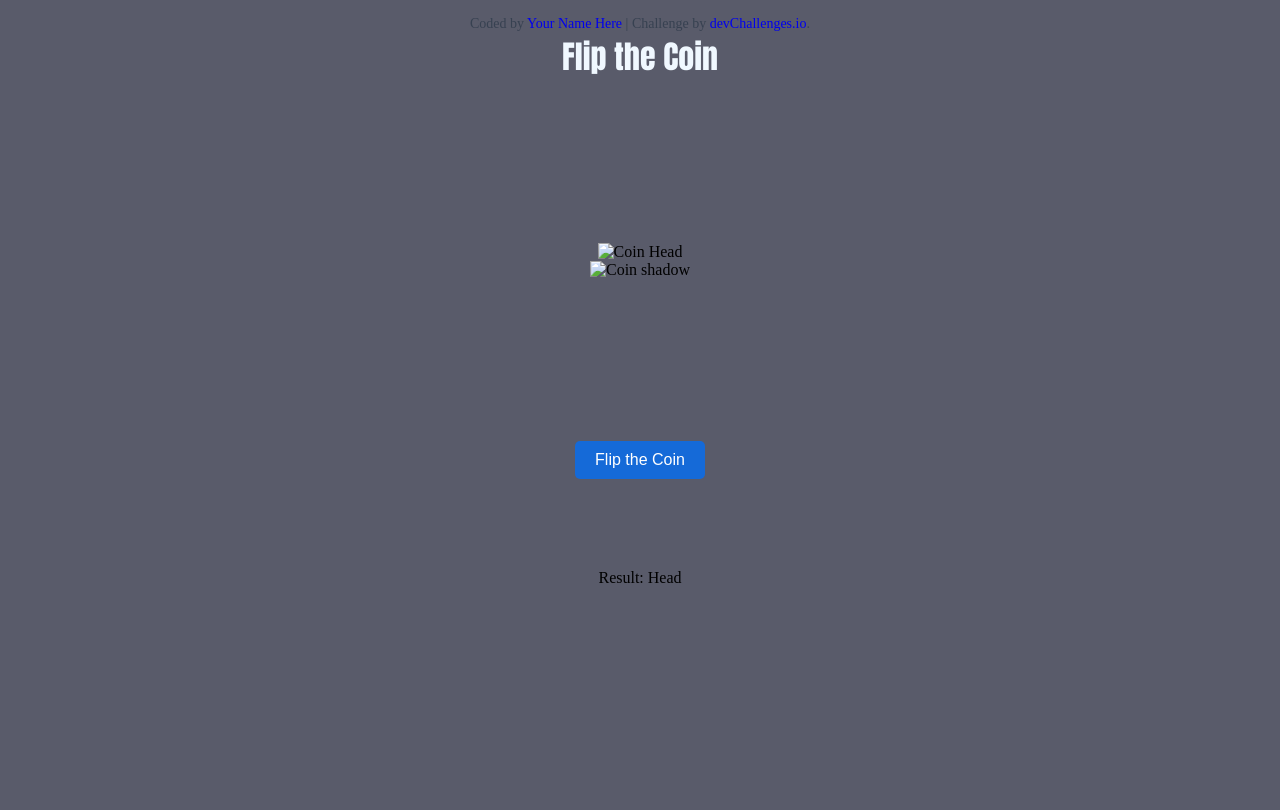
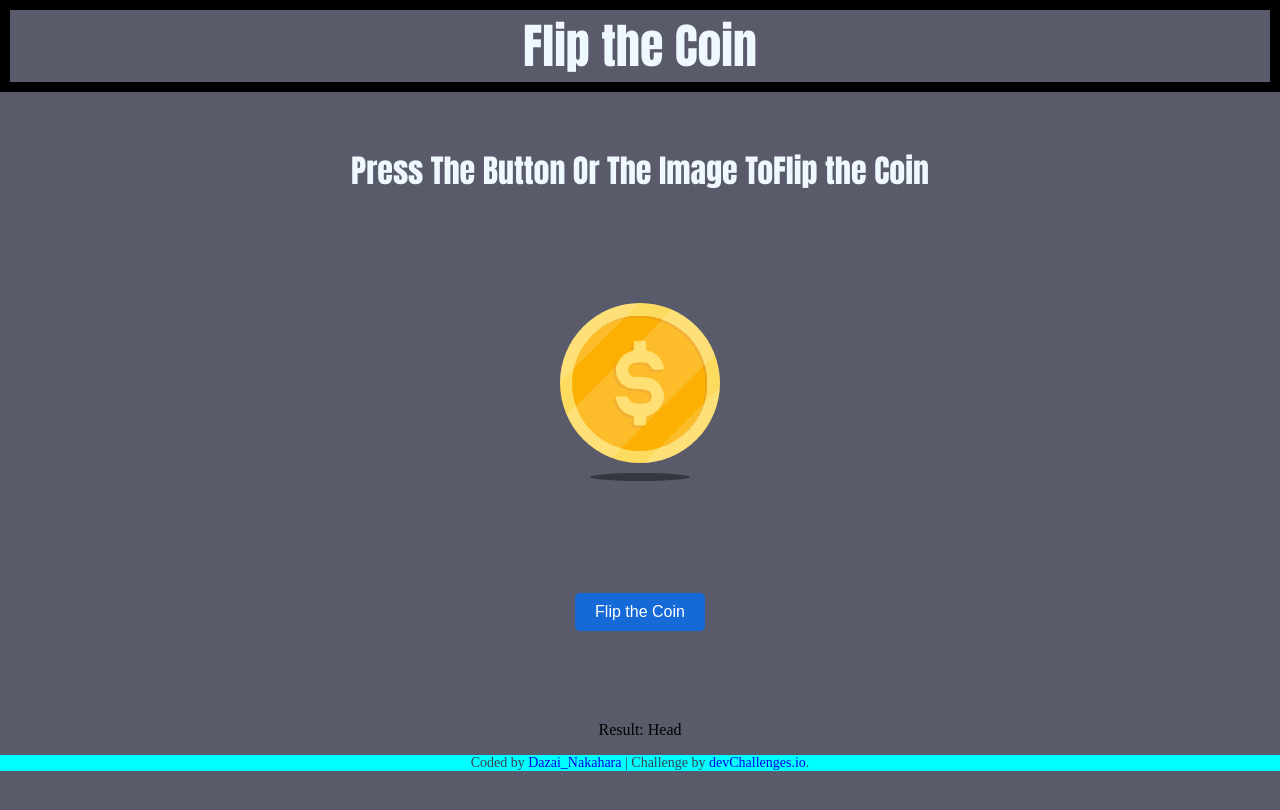
Before and after one commit to Arinjaychaudhary/flip-a-coin, a plain HTML site: page index.html in a window 1280 px wide. Drawn offline with Linux system fonts and the light colour scheme.

Commit message:
Add files via upload

```diff
--- a/index.html
+++ b/index.html
@@ -5,7 +5,7 @@
   <meta charset="UTF-8" />
   <meta name="viewport" content="width=device-width, initial-scale=1.0" />
 
-  <link rel="icon" href="resources/favicon.ico" type="image/x-icon" sizes="96x96" />
+  <link rel="icon" href="favicon.ico" type="image/x-icon" sizes="96x96" />
 
   <title>Flip the coin | devChallenges.io</title>
 
@@ -16,7 +16,12 @@
       padding: 0;
       box-sizing: border-box;
     }
-
+    #headering {
+      font-size: 48px;
+      font-family: Impact, Haettenschweiler, 'Arial Narrow Bold', sans-serif;
+      color: aliceblue;
+      border: 10px solid #000000;
+    }
     body {
       height: 100vh;
       background-color: rgba(33, 35, 56, 0.747);
@@ -55,32 +60,30 @@
     Random
 
     -->
-  <footer>
-    <div class="author-info">
-      Coded by <a href="#">Your Name Here</a> | Challenge by
-      <a href="https://www.devchallenges.io?ref=challenge" target="_blank">devChallenges.io</a>.
-    </div>
-  </footer>
+
 
   <center>
+
     <div class="container">
-      <h1 style="font-size: 32px;
+      <h1 id="headering">Flip the Coin</h1>
+    <br>
+    <br>
+    <br>
+          <h1 style="font-size: 32px;
       font-family: Impact, Haettenschweiler, 'Arial Narrow Bold', sans-serif;
-      color: aliceblue;">Flip the Coin</h1>
+      color: aliceblue;">Press The Button Or The Image ToFlip the Coin</h1>
       <br>
       <br>
       <br>
       <br>
       <br>
       <br>
-      <br>
-      <br>
-      <br>
+
       <div class="coin">
-        <img src="resources/heads.svg" alt="Coin Head" id="coinImage" />
+        <img src="heads.svg" alt="Coin Head" id="coinImage" onclick=flip() />
       </div>
       <div class="coin">
-        <img src="resources/shadow.svg" alt="Coin shadow" id="coinshadow" />
+        <img src="shadow.svg" alt="Coin shadow" id="coinshadow" />
       </div>
       <br>
       <br>
@@ -88,9 +91,7 @@
       <br>
       <br>
       <br>
-      <br>
-      <br>
-      <br>
+
       <button id="flipButton" onclick=flip()>Flip the Coin</button>
       <br>
       <br>
@@ -103,6 +104,12 @@
         <p id="resultText">Result: Head</p>
       </div>
     </div>
+    <footer style="background-color: aqua;">
+    <div class="author-info">
+      Coded by <a href="#https://github.com/Arinjaychaudhary/flip-a-coin">Dazai_Nakahara</a> | Challenge by
+      <a href="https://www.devchallenges.io?ref=challenge" target="_blank">devChallenges.io</a>.
+    </div>
+  </footer>
   </center>
   <script>
     const coinImage = document.getElementById('coinImage');
@@ -117,10 +124,10 @@
     function flip() {
       var randomInteger = getRandomInt(0, 1);
       if (randomInteger == 0) {
-        coinImage.src = "resources/heads.svg";
+        coinImage.src = "heads.svg";
         document.getElementById("resultText").innerHTML = "Result: Head";
       } else if (randomInteger == 1) {
-        coinImage.src = "resources/tails.svg";
+        coinImage.src = "tails.svg";
         document.getElementById("resultText").innerHTML = "Result: Tail";
       }
 
```
